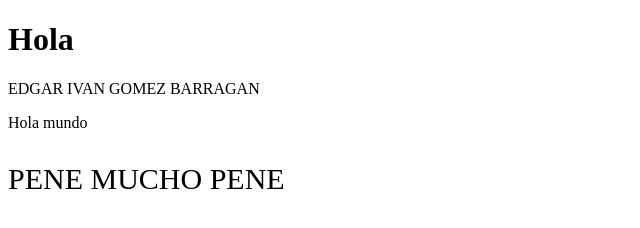
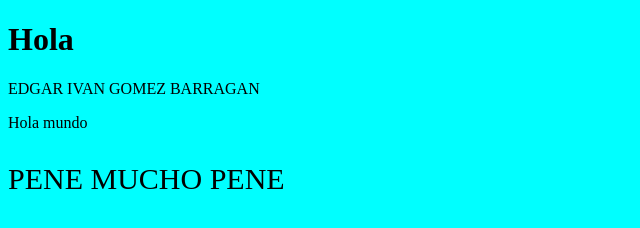
Before and after one commit to fermop/admin, a plain HTML site: page index.html in a window 1280 px wide. Shown: the whole page, without its empty margins (0-640 px from the left). Drawn offline with Linux system fonts and the light colour scheme.

Commit message:
Ya arregle tu bastardes

```diff
--- a/index.html
+++ b/index.html
@@ -5,7 +5,7 @@
     <meta name="viewport" content="width=device-width, initial-scale=1.0">
     <title>Document</title>
 </head>
-<body style = background-color: "blue;">
+<body style="background-color: cyan;">
 
     <h1>Hola</h1>
     <p>EDGAR IVAN GOMEZ BARRAGAN</p>
```
